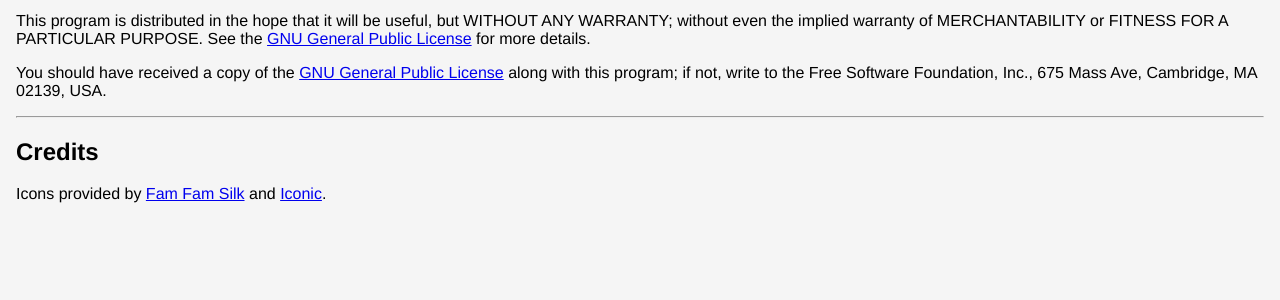
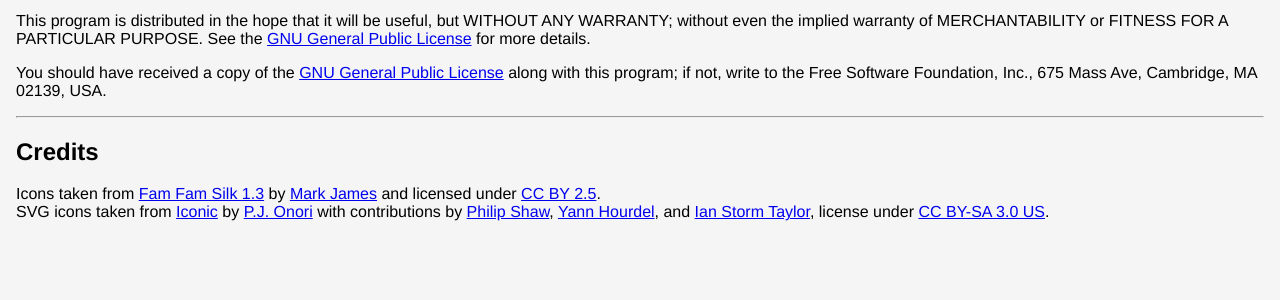
Before and after one commit to pageer/lnto, a Flask app: page /about in a window 1280 px wide. Shown: the part 409-709 px from the top of the page. Run offline with Flask 2, Linux system fonts and the light colour scheme.

Commit message:
License compliance.

```diff
--- a/lnto/templates/about.html
+++ b/lnto/templates/about.html
@@ -32,7 +32,13 @@
 <hr>
 <h2>Credits</h2>
 <p>
-    Icons provided by <a href="http://www.famfamfam.com/lab/icons/silk/">Fam Fam Silk</a> and
-    <a href="http://somerandomdude.com/work/open-iconic/">Iconic</a>.
+    Icons taken from <a href="http://www.famfamfam.com/lab/icons/silk/">Fam Fam Silk 1.3</a> by
+    <a href="http://www.famfamfam.com/">Mark James</a> and licensed under
+    <a href="http://creativecommons.org/licenses/by/2.5/">CC BY 2.5</a>.
+    <br>
+    SVG icons taken from <a href="http://somerandomdude.com/work/open-iconic/">Iconic</a> by
+    <a href="http://somerandomdude.com/">P.J. Onori</a> with contributions by
+    <a href="www.codestyle.org">Philip Shaw</a>, <a href="www.github.com/yhourdel">Yann Hourdel</a>, and <a href="www.github.com/ianstormtaylor">Ian Storm Taylor</a>,
+    license under <a href="http://creativecommons.org/licenses/by-sa/3.0/us/">CC BY-SA 3.0 US</a>.
 </p>
 {% endblock %}
```
Also changed, not shown: README.txt.
